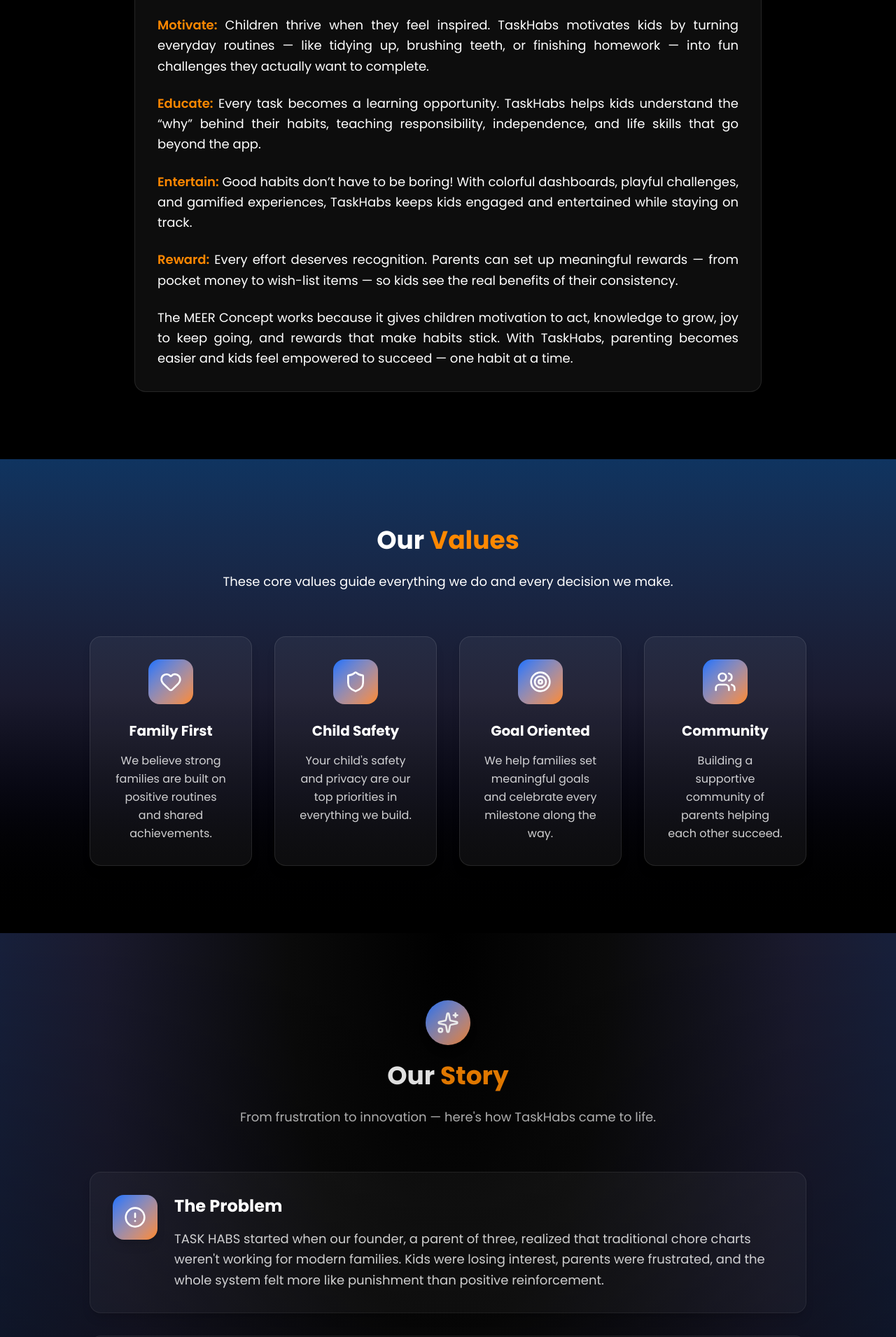
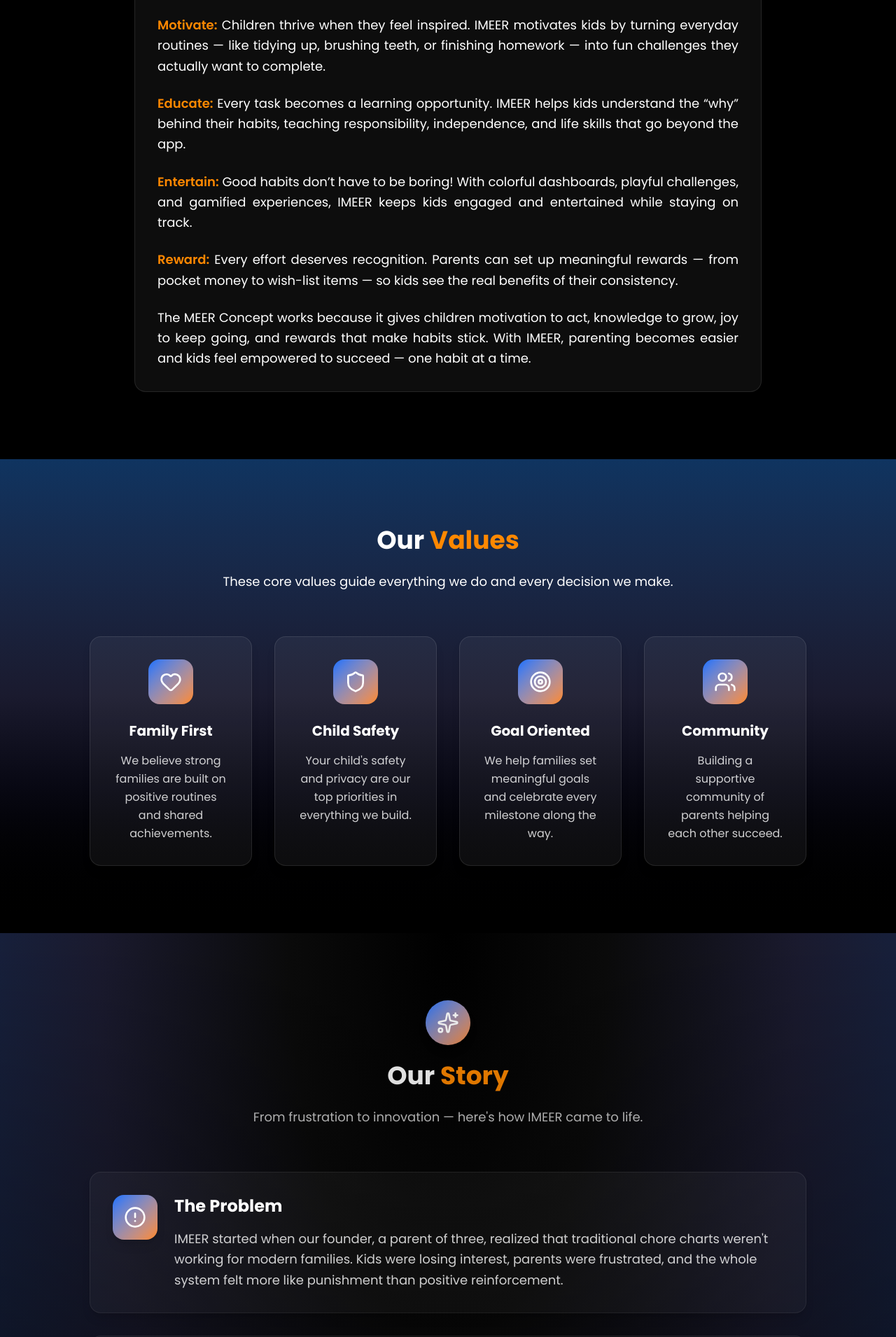
Before and after one commit to taskhabs25/taskhabs, a Next.js app: page /about in a window 1280 px wide. Shown: the part 820-2730 px from the top of the page at 70% size. Built offline with nearby package versions, Linux system fonts and the light colour scheme.

Commit message:
name change

```diff
--- a/src/app/about/page.tsx
+++ b/src/app/about/page.tsx
@@ -16,7 +16,7 @@
 } from "lucide-react"
 
 export const metadata: Metadata = {
-  title: "About Us - TASK HABS",
+  title: "About Us - IMEER",
   description:
     "Learn about our mission to help families build healthy habits and create positive routines together.",
 }
@@ -55,7 +55,7 @@
     icon: AlertCircle,
     title: "The Problem",
     content:
-      "TASK HABS started when our founder, a parent of three, realized that traditional chore charts weren't working for modern families. Kids were losing interest, parents were frustrated, and the whole system felt more like punishment than positive reinforcement.",
+      "IMEER started when our founder, a parent of three, realized that traditional chore charts weren't working for modern families. Kids were losing interest, parents were frustrated, and the whole system felt more like punishment than positive reinforcement.",
   },
   {
     icon: Search,
@@ -67,13 +67,13 @@
     icon: CheckCircle,
     title: "The Solution",
     content:
-      "We built TASK HABS to be more than just a digital chore chart. It's a comprehensive system that helps families communicate better, celebrate achievements together, and build habits that contribute to long-term success and happiness.",
+      "We built IMEER to be more than just a digital chore chart. It's a comprehensive system that helps families communicate better, celebrate achievements together, and build habits that contribute to long-term success and happiness.",
   },
   {
     icon: TrendingUp,
     title: "The Impact",
     content:
-      "Today, thousands of families use TASK HABS to create more organized, positive, and connected home environments. We're proud to be part of their journey and committed to continuously improving our platform based on their feedback and needs.",
+      "Today, thousands of families use IMEER to create more organized, positive, and connected home environments. We're proud to be part of their journey and committed to continuously improving our platform based on their feedback and needs.",
   },
 ]
 
@@ -125,7 +125,7 @@
                   <span className="text-[hsl(var(--brand-playful))] font-semibold">
                     Motivate:
                   </span>{" "}
-                  Children thrive when they feel inspired. TaskHabs motivates kids by
+                  Children thrive when they feel inspired. IMEER motivates kids by
                   turning everyday routines — like tidying up, brushing teeth, or
                   finishing homework — into fun challenges they actually want to
                   complete.
@@ -134,7 +134,7 @@
                   <span className="text-[hsl(var(--brand-playful))] font-semibold">
                     Educate:
                   </span>{" "}
-                  Every task becomes a learning opportunity. TaskHabs helps kids
+                  Every task becomes a learning opportunity. IMEER helps kids
                   understand the “why” behind their habits, teaching responsibility,
                   independence, and life skills that go beyond the app.
                 </p>
@@ -143,7 +143,7 @@
                     Entertain:
                   </span>{" "}
                   Good habits don’t have to be boring! With colorful dashboards,
-                  playful challenges, and gamified experiences, TaskHabs keeps kids
+                  playful challenges, and gamified experiences, IMEER keeps kids
                   engaged and entertained while staying on track.
                 </p>
                 <p>
@@ -157,7 +157,7 @@
                 <p>
                   The MEER Concept works because it gives children motivation to act,
                   knowledge to grow, joy to keep going, and rewards that make habits
-                  stick. With TaskHabs, parenting becomes easier and kids feel
+                  stick. With IMEER, parenting becomes easier and kids feel
                   empowered to succeed — one habit at a time.
                 </p>
               </div>
@@ -211,7 +211,7 @@
                 Our <span className="text-[hsl(var(--brand-playful))]">Story</span>
               </h2>
               <p className="text-lg text-white/80 max-w-3xl mx-auto leading-relaxed">
-                From frustration to innovation — here&apos;s how TaskHabs came to life.
+                From frustration to innovation — here&apos;s how IMEER came to life.
               </p>
             </div>
 
--- a/src/app/contact/page.tsx
+++ b/src/app/contact/page.tsx
@@ -3,9 +3,9 @@
 import { Mail, Globe } from "lucide-react"
 import Image from "next/image"
 export const metadata: Metadata = {
-  title: "Contact Us - TASK HABS",
+  title: "Contact Us - IMEER",
   description:
-    "Get in touch with the TASK HABS team. We're here to help with questions, support, and feedback.",
+    "Get in touch with the IMEER team. We're here to help with questions, support, and feedback.",
 }
 
 export default function Contact() {
@@ -91,7 +91,7 @@
                   className="inline-flex items-center gap-2 px-4 py-2 rounded-full bg-white/10 hover:bg-white/15 transition"
                 >
                   <Image src="/images/tiktok.png" alt="TikTok" width={20} height={20} />
-                  <span className="text-sm font-medium">@taskhabs</span>
+                  <span className="text-sm font-medium">@IMEER</span>
                 </a>
               </div>
             </div>
```
